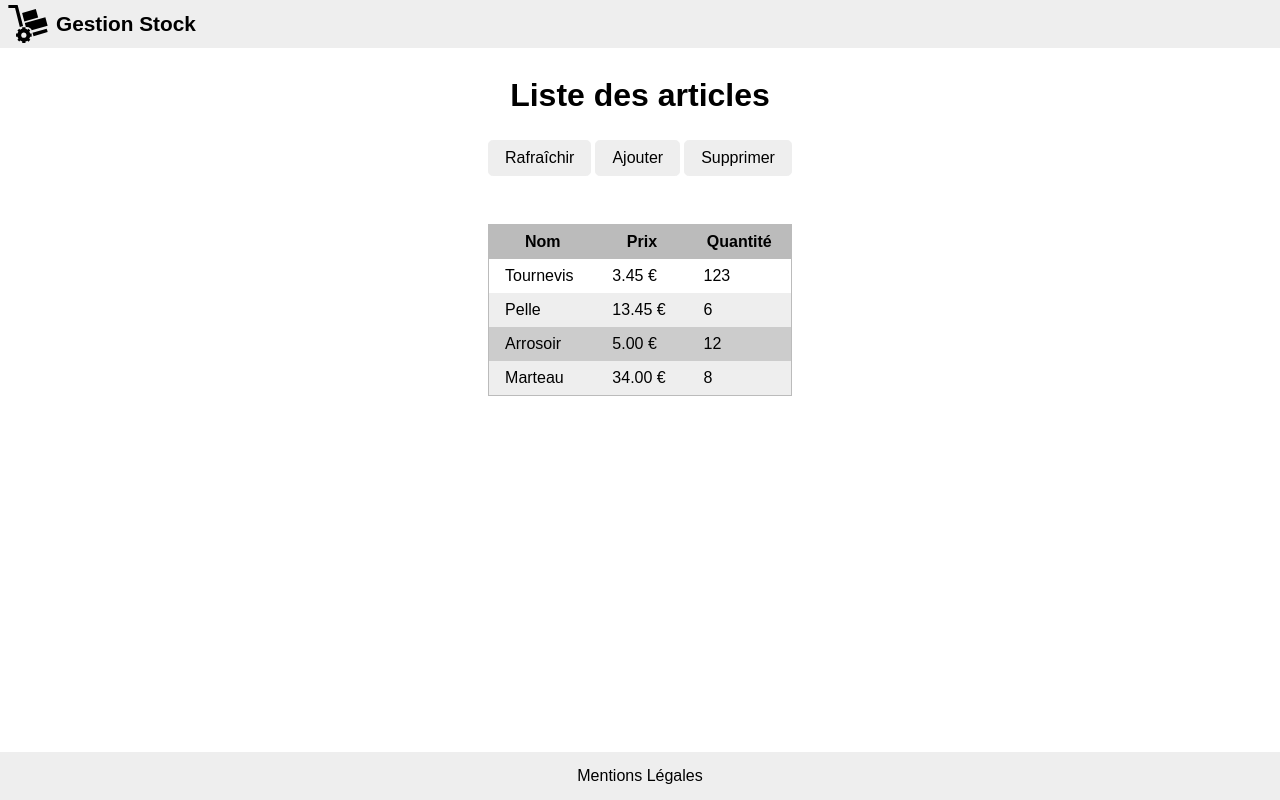
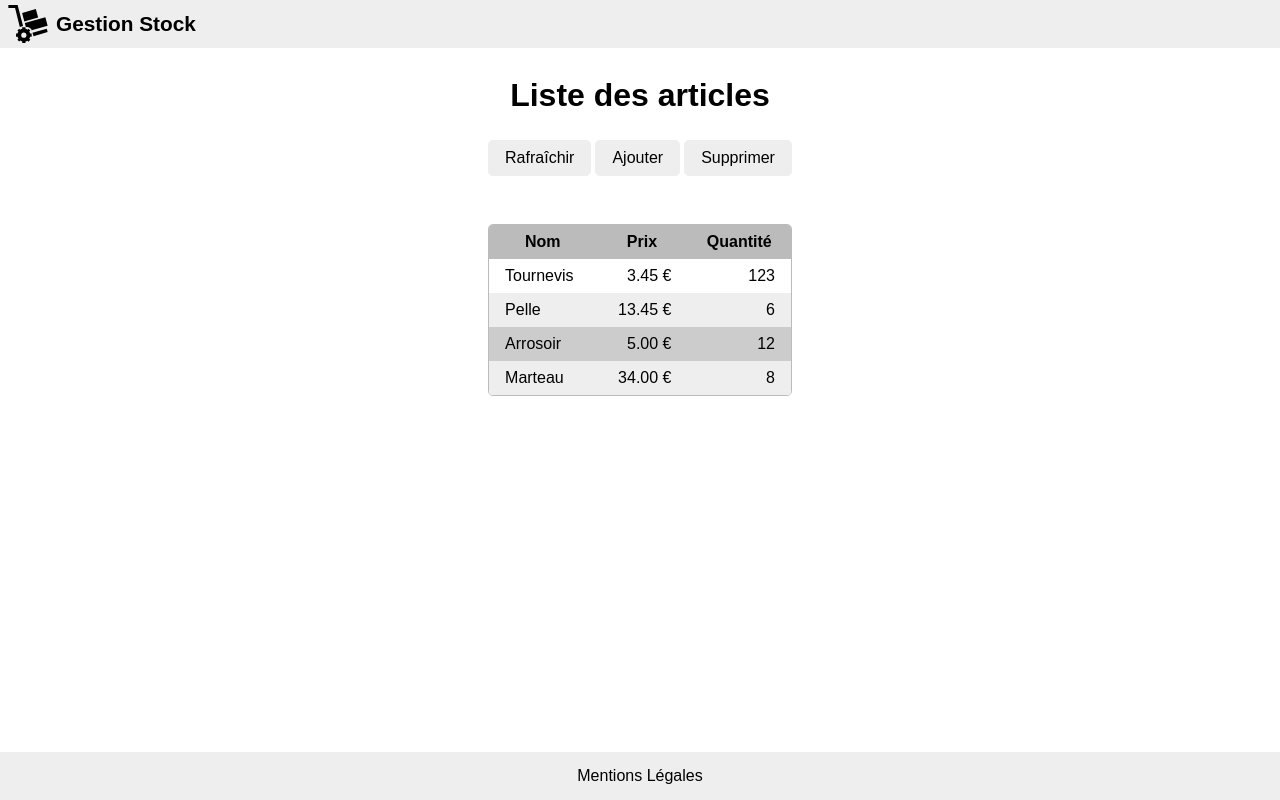
Before and after one commit to jlg-formation/vjszz1-sept-2024, a Vue app in the folder front/: page /stock in a window 1280 px wide. Built offline with nearby package versions, Linux system fonts and the light colour scheme.

Commit message:
dev: added rounded border on table

```diff
--- a/front/src/assets/css/table.css
+++ b/front/src/assets/css/table.css
@@ -1,6 +1,10 @@
 table {
-  border-collapse: collapse;
+  border-collapse: separate;
+  border-spacing: 0;
+  overflow: hidden;
   border: 0.1rem solid #bbb;
+  border-radius: 0.3rem;
+
   thead {
     background: #bbb;
   }
--- a/front/src/assets/main.css
+++ b/front/src/assets/main.css
@@ -40,3 +40,7 @@ main {
     text-align: center;
   }
 }
+
+.text-right {
+  text-align: right;
+}
--- a/front/src/stock/views/ListView.vue
+++ b/front/src/stock/views/ListView.vue
@@ -20,23 +20,23 @@
         <tbody>
           <tr>
             <td class="name">Tournevis</td>
-            <td class="price">3.45 €</td>
-            <td class="qty">123</td>
+            <td class="price text-right">3.45 €</td>
+            <td class="qty text-right">123</td>
           </tr>
           <tr>
             <td class="name">Pelle</td>
-            <td class="price">13.45 €</td>
-            <td class="qty">6</td>
+            <td class="price text-right">13.45 €</td>
+            <td class="qty text-right">6</td>
           </tr>
           <tr class="selected">
             <td class="name">Arrosoir</td>
-            <td class="price">5.00 €</td>
-            <td class="qty">12</td>
+            <td class="price text-right">5.00 €</td>
+            <td class="qty text-right">12</td>
           </tr>
           <tr>
             <td class="name">Marteau</td>
-            <td class="price">34.00 €</td>
-            <td class="qty">8</td>
+            <td class="price text-right">34.00 €</td>
+            <td class="qty text-right">8</td>
           </tr>
         </tbody>
       </table>
```
